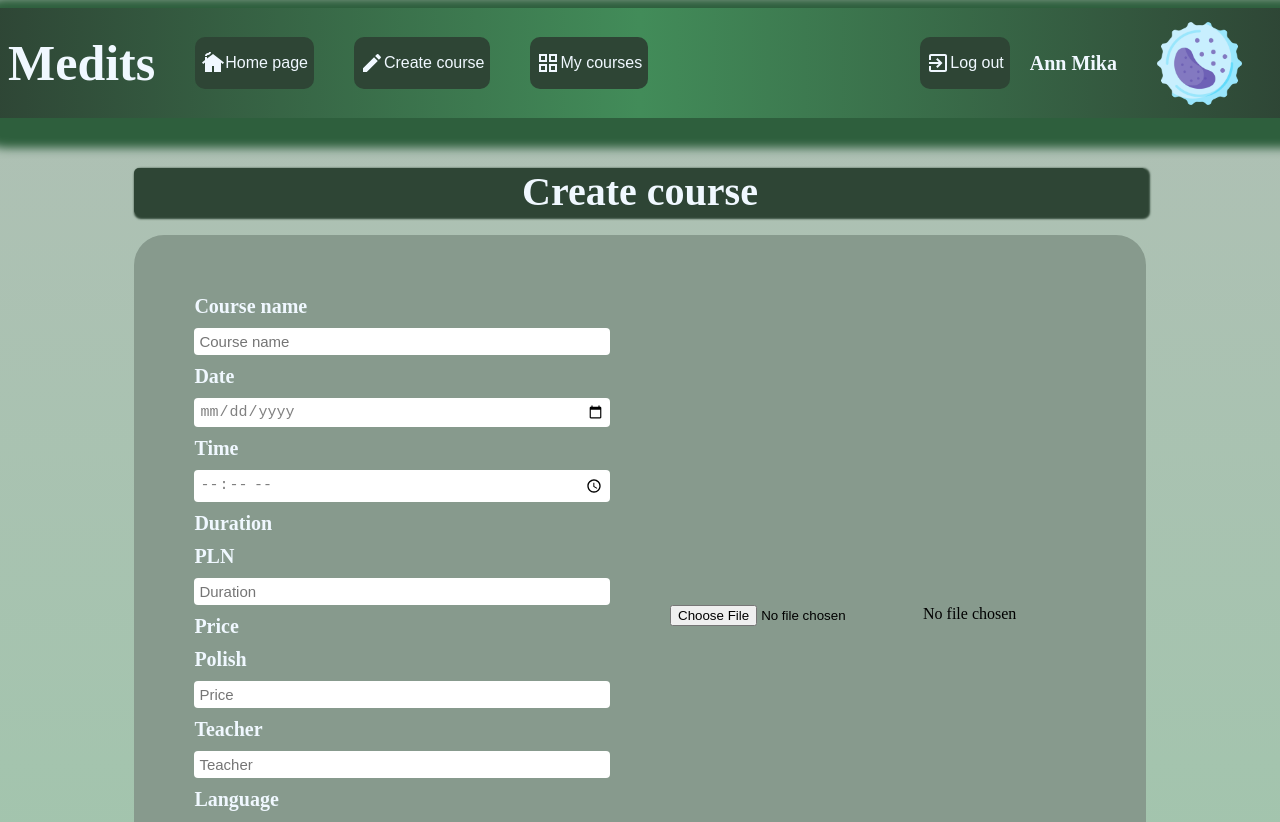
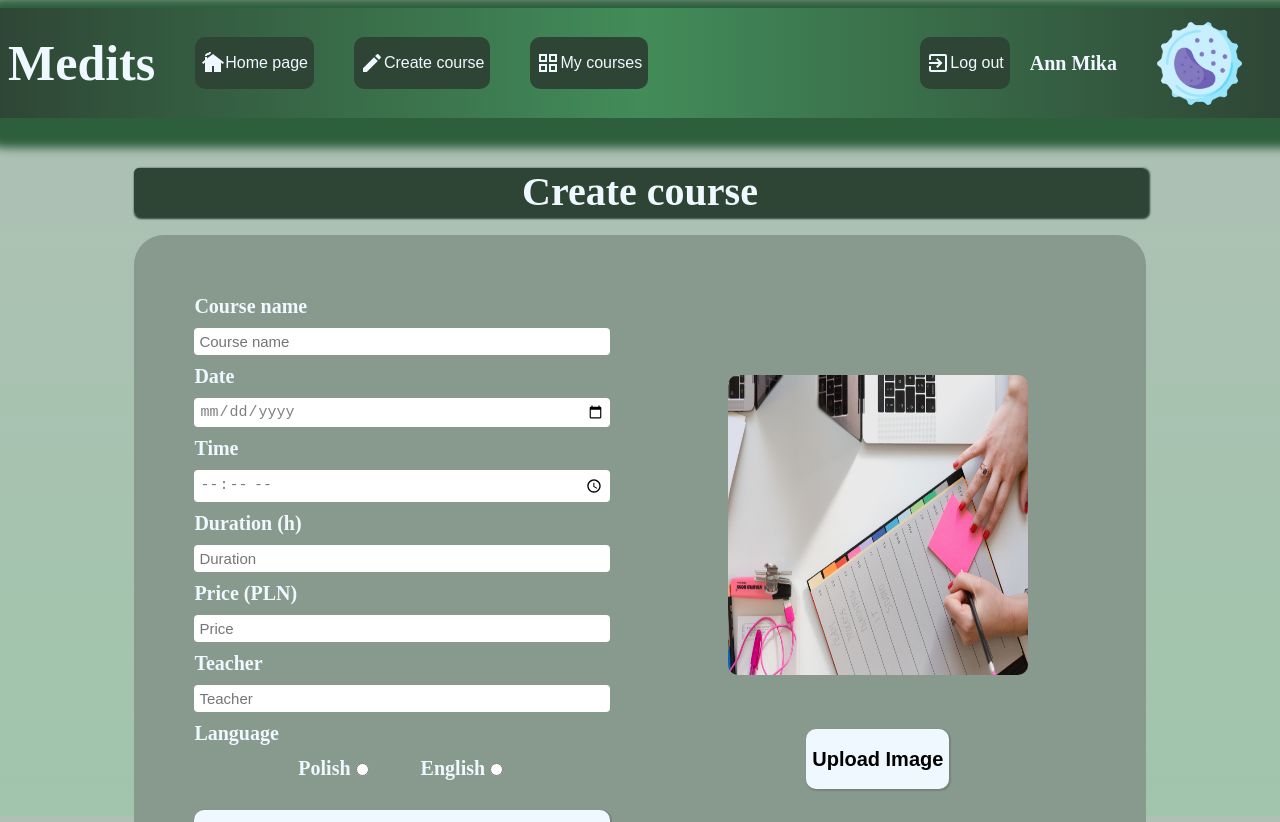
Before and after one commit to julimer228/CRC-modern-app-development, a React (Vite) app: page /create in a window 1280 px wide. Shown: the top 822 px of the page. Built offline with nearby package versions, Linux system fonts and the light colour scheme.

Commit message:
finished site

```diff
--- a/index.html
+++ b/index.html
@@ -6,7 +6,7 @@
     <title>Medits</title>
     <link rel="icon"  href="/src/icons/favicon.ico">
   </head>
-  <body style="background: linear-gradient(rgba(98, 129, 108, 0.5),rgba(66, 140, 89, 0.5));">
+  <body style="background: linear-gradient(rgba(98, 129, 108, 0.5),rgba(66, 140, 89, 0.5)); height:100vh">
     <div id="root"></div>
     <script type="module" src="/src/main.jsx"></script>
   </body>
--- a/src/app.scss
+++ b/src/app.scss
@@ -1,5 +1,5 @@
 .theme-dark{
-    height: fit-content;
+    height: 100vh;
     margin: 0%;
     width: 100%;
     align-items: center;
@@ -14,3 +14,7 @@
     width: 80%;
 }
 }
+
+.root{
+    height: 100vh;
+}
--- a/src/main.jsx
+++ b/src/main.jsx
@@ -1,6 +1,7 @@
 import React from 'react'
 import ReactDOM from 'react-dom/client'
 import App from './App.jsx'
+import './app.scss'
 
 ReactDOM.createRoot(document.getElementById('root')).render(
   <React.StrictMode>
--- a/src/pages/courses/Courses.jsx
+++ b/src/pages/courses/Courses.jsx
@@ -33,13 +33,11 @@ const Courses = () =>{
                         <label>Time</label>
                         <input type ="time"/>
 
-                        <label>Duration</label>
-                        <label for="duration">PLN</label>
+                        <label>Duration (h)</label>
                         <input type ="number" placeholder="Duration" step={0.5} id="duration"/>
 
 
-                        <label>Price</label>
-                        <label for="pol">Polish</label>
+                        <label>Price (PLN)</label>
                         <input type ="number" placeholder="Price" step={25} min="0" />
 
                         <label>Teacher</label>
@@ -49,12 +47,12 @@ const Courses = () =>{
 
                         <div className="languages-box">
                         <div className="language">
-                        <label for="pol">Polish</label>
+                        <label>Polish</label>
                         <input type ="radio" id="pol"/>
                         </div>
 
                         <div className="language">
-                        <label for="eng">English</label>
+                        <label>English</label>
                         <input type = "radio" id="eng"/>
                         </div>
                         </div>
@@ -64,8 +62,17 @@ const Courses = () =>{
                 </div>
 
                 <div className="right">
-                        <input type="file" id="file" accept=".jpg, .png" button="" value=""/>
-                        <span>No file chosen</span>
+                <div className="img-box">
+                    <img className="course-img"  src="src\images\course-default.jpg" />
+                </div>
+                    <div className="fileUpload btn btn-primary">
+                        <button>
+                        <label className="upload">
+                            <input name='Image' type="file"/>
+                                Upload Image
+                        </label>
+                        </button>
+                    </div>
                 </div>
             </div>
         </div>
--- a/src/pages/courses/courses.scss
+++ b/src/pages/courses/courses.scss
@@ -101,19 +101,53 @@
 
     .right{
         display: flex;
-        flex-direction: row;
+        flex-direction: column;
+        align-items: center;
+        gap: 50px;
         width: 50%;
 
-        button{
-            input{
+
+        .img-box{
 
 
-            }
+        .course-img{
+            width: 300px;
+            height: 300px;
+            border-radius: 10px;
+            overflow: hidden;
 
-            span{
+        }}
 
-            }
+
+        button{
+            width: 100%;
+            height: 60px;
+            border-radius: 10px;
+            font-size: 20px;
+            font-weight: bold;
+            border: 0px;
+
+            box-shadow: 1px 1px 1px 1px #79837c;
+            background-color: aliceblue;
+
+          input[type="file"]{
+            display: none;
+          }
+
+        .fileUpload input.upload {
+             display: inline-block;
+
         }
+    }
+
+
+    button:hover{
+
+        background-color: #2E4535;
+        cursor: pointer;
+    }
+
+
     }
 }
 
--- a/src/pages/my/my.scss
+++ b/src/pages/my/my.scss
@@ -2,6 +2,7 @@
     display: flex;
     flex-direction: column;
     width: 100%;
+    height: 100%;
     gap: 20px;
 
     .title{
```
Also changed, not shown: src/images/course-default.jpg (added).
